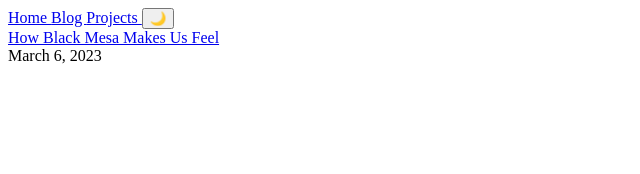
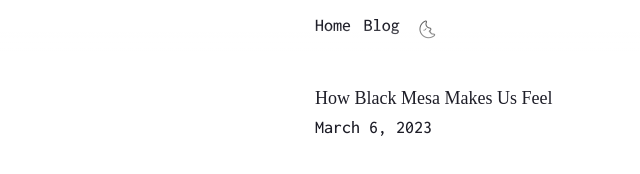
Before and after one commit to vivianamo/vivianamo.github.io, a website: page blog.html in a window 1280 px wide. Shown: the whole page, without its empty margins (0-640 px from the left). Drawn offline with Linux system fonts and the light colour scheme.

Commit message:
more updates to blog files

```diff
--- a/blog.html
+++ b/blog.html
@@ -1,24 +1,45 @@
 <!DOCTYPE html>
 <html lang="en">
 <head>
-    <meta charset="UTF-8">
-    <meta name="viewport" content="width=device-width, initial-scale=1.0">
-    <title>Document</title>
+    <meta charset="UTF-8" />
+    <meta name="viewport" content="width=device-width, initial-scale=1.0" />
+    <meta http-equiv="X-UA-Compatible" content="ie=edge" />
+    <title>Viviana Moro-Ochoa Portfolio</title>
+    <!-- Source Code Pro & Fira Code & Inconsolata Google Fonts-->
+    <link rel="preconnect" href="https://fonts.googleapis.com" />
+    <link rel="preconnect" href="https://fonts.gstatic.com" crossorigin />
+    <link href="https://fonts.googleapis.com/css2?family=Fira+Code:wght@300..700&family=Inconsolata:wght@200..900&family=Source+Code+Pro:ital,wght@0,200..900;1,200..900&display=swap"
+          rel="stylesheet" />
+    <!-- Handwritten -->
+    <link rel="preconnect" href="https://fonts.googleapis.com">
+    <link rel="preconnect" href="https://fonts.gstatic.com" crossorigin>
+    <link href="https://fonts.googleapis.com/css2?family=Indie+Flower&display=swap" rel="stylesheet">
+
+    <link href="styles.css" rel="stylesheet" />
+    <script src="script.js" defer></script>
 </head>
-<body>
-    <div id="navbar" class="inconsolata-body">
-        <a href="index.html">Home   </a>
-        <a href="blog.html">Blog   </a>
-        <a href="#projects">Projects </a>
+<body id="home" class="">
+    <!-- TODO animate the going back to home section thing like a nice sliding thing or something also keep in mind the use case, if on another webpage, it has to link back to this webpage? -->
+    <div id="navbar" class="inconsolata-body nav-gradient">
+        <div class="nav-container">
+            <a href="#home">Home </a>
+            <a href="blog.html">Blog </a>
+            <!-- <a href="#projects">Projects </a> -->
             <!-- If taking to another page/section use an <a>. If clicking should do something on the page(open a menu, toggle dark mode, play a sound, use a <button>) -->
-        <button>🌙</button>
+            <button class="dark-mode-button" onclick="toggleDarkMode()">
+                🌜&#xFE0E;
+            </button>
         </div>
+    </div>
+    <main>
 
-    <div>
+        <div class="blog-item">
             <a href="blog/BlackMesa">How Black Mesa Makes Us Feel</a>
             <div>
                 <span>March 6, 2023</span>
             </div>
+
         </div>
+    </main>
 </body>
 </html>
--- a/styles.css
+++ b/styles.css
@@ -168,9 +168,14 @@
   opacity: 0;
 } */
 
+.blog-post {
+}
+
+
 img {
 
     max-width: 650px;
+    width: 100%;
     /*keeps aspect ratio*/
     height: auto;
 }
```
Also changed, not shown: blog/BlackMesaAnalysis/index.html (+10 -4 lines), index.html (+1 -1 lines). Lines whose indentation alone changed are shown as unchanged.
